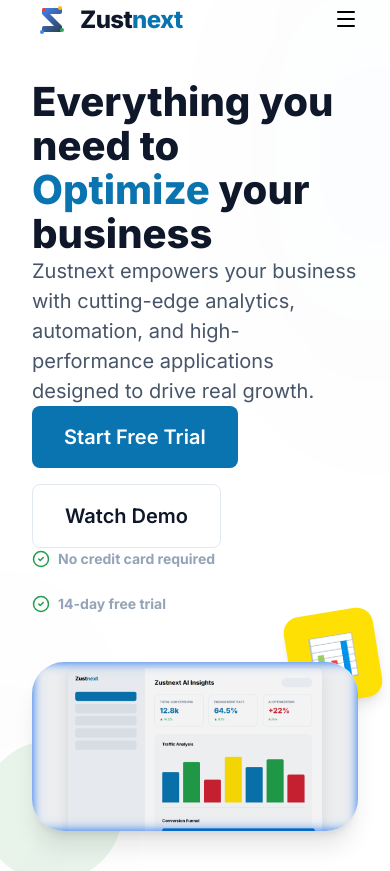
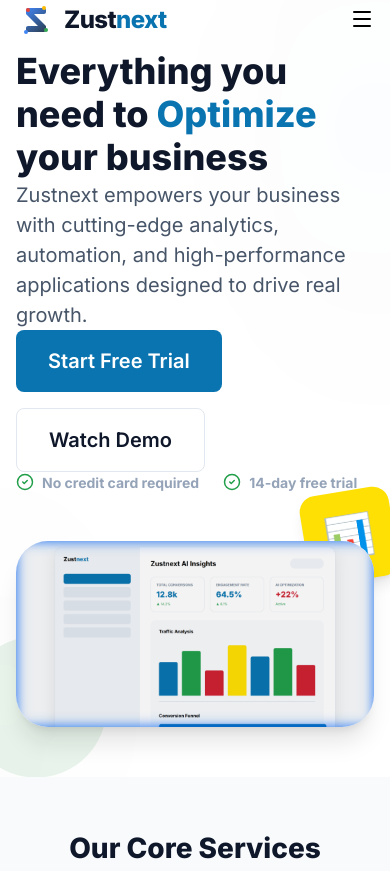
Before and after one commit to Ramanjineyulu9/Zust, a React (Vite) app: page / in a window 390 px wide. Shown: the top 871 px of the page. Built offline with nearby package versions, Linux system fonts and the light colour scheme.

Commit message:
Fix responsive design issues: adjust padding, font sizes, and overflow

```diff
--- a/src/components/Hero.jsx
+++ b/src/components/Hero.jsx
@@ -4,7 +4,7 @@ import { CheckCircle2 } from 'lucide-react';
 
 const Hero = () => {
     return (
-        <section id="home" className="section relative flex items-center min-h-screen pt-20" style={{ position: 'relative', overflow: 'hidden' }}>
+        <section id="home" className="section relative flex items-center min-h-screen pt-20 overflow-hidden" style={{ position: 'relative' }}>
             {/* Dynamic Background Elements */}
             <motion.div
                 animate={{
--- a/src/index.css
+++ b/src/index.css
@@ -48,11 +48,28 @@ ul {
 .container {
   max-width: 1200px;
   margin: 0 auto;
-  padding: 0 2rem;
+  padding: 0 1rem;
+}
+
+@media (min-width: 768px) {
+  .container {
+    padding: 0 2rem;
+  }
 }
 
 .section {
-  padding: 80px 0;
+  padding: 50px 0;
+}
+
+@media (min-width: 768px) {
+  .section {
+    padding: 80px 0;
+  }
+}
+
+img {
+  max-width: 100%;
+  height: auto;
 }
 
 .flex {
@@ -131,13 +148,13 @@ ul {
 
 /* Typography */
 h1 {
-  font-size: 2.5rem;
+  font-size: 2.25rem;
   font-weight: 800;
-  line-height: 1.1;
+  line-height: 1.2;
 }
 
 h2 {
-  font-size: 2rem;
+  font-size: 1.75rem;
   font-weight: 800;
 }
 
```
